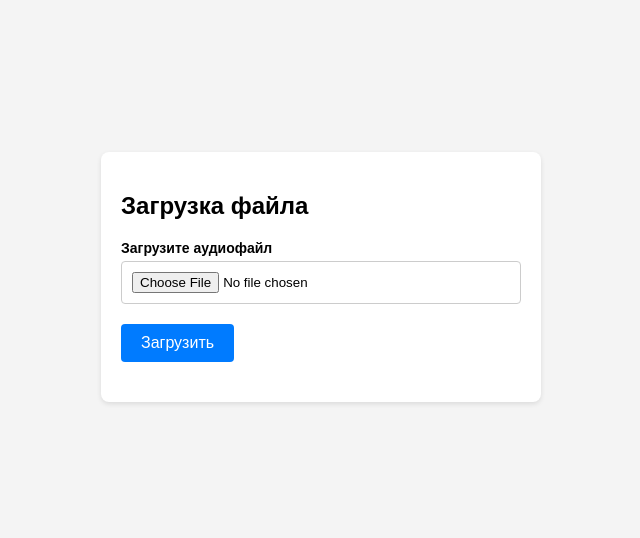
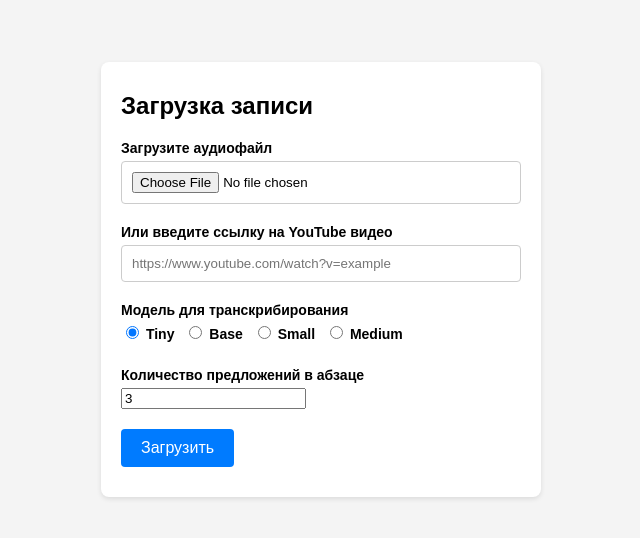
Before and after one commit to sindwrr/lecturec, a Django app: page / in a window 1280 px wide. Shown: the part 48-586 px from the top of the page, without its empty margins (319-959 px from the left). Run offline with Django 5.2, Linux system fonts and the light colour scheme.

Commit message:
Improved input form

```diff
--- a/src/main/templates/index.html
+++ b/src/main/templates/index.html
@@ -39,9 +39,11 @@
             border-radius: 8px;
             box-shadow: 0 2px 5px rgba(0, 0, 0, 0.1);
             padding: 20px;
+            padding-top: 10px;
+            padding-bottom: 10px;
             max-width: 400px;
             width: 100%;
-            margin-top: 200px;
+            margin-top: 110px;
         }
 
         .form-group {
@@ -55,13 +57,18 @@
             margin-bottom: 5px;
         }
 
-        .form-group input[type="file"] {
+        .form-group input[type="file"], .form-group input[type="url"] {
             display: block;
             width: 100%;
             padding: 10px;
             border: 1px solid #ccc;
             border-radius: 4px;
             box-sizing: border-box;
+        }
+
+        .form-group .model-options {
+            display: flex;
+            gap: 10px;
         }
 
         .form-group .btn-submit {
@@ -86,12 +93,29 @@
         <h1>LectuRec</h1>
     </div>
     <div class="container">
-        <h2>Загрузка файла</h2>
+        <h2>Загрузка записи</h2>
         <form id="file_upload" action="" method="post" enctype="multipart/form-data">
             {% csrf_token %}
             <div class="form-group">
                 <label for="file">Загрузите аудиофайл</label>
-                <input type="file" name="file_upload" required>
+                <input type="file" name="file_upload" id="file_upload">
+            </div>
+            <div class="form-group">
+                <label for="youtube_link">Или введите ссылку на YouTube видео</label>
+                <input type="url" name="youtube_link" placeholder="https://www.youtube.com/watch?v=example" pattern="https://.*">
+            </div>
+            <div class="form-group">
+                <label>Модель для транскрибирования</label>
+                <div class="model-options">
+                    <label><input type="radio" name="model" value="tiny" checked> Tiny</label>
+                    <label><input type="radio" name="model" value="base"> Base</label>
+                    <label><input type="radio" name="model" value="small"> Small</label>
+                    <label><input type="radio" name="model" value="medium"> Medium</label>
+                </div>
+            </div>
+            <div class="form-group">
+                <label for="min_sentences">Количество предложений в абзаце</label>
+                <input type="number" name="min_sentences" id="min_sentences" min="1" value="3" required>
             </div>
             <div class="form-group">
                 <button type="submit" class="btn-submit">Загрузить</button>
--- a/src/main/views.py
+++ b/src/main/views.py
@@ -1,8 +1,15 @@
 import os
+import tempfile
 
+import spacy
 import whisper
 from django.http import HttpRequest, HttpResponse
 from django.shortcuts import render
+from pytube import YouTube
+
+# Load SpaCy models for English and Russian
+nlp_en = spacy.load("en_core_web_sm")
+nlp_ru = spacy.load("ru_core_news_sm")
 
 
 def process_file(f):
@@ -17,31 +24,81 @@ def process_file(f):
     return file_path
 
 
+def process_youtube_link(link):
+    yt = YouTube(link)
+    audio_stream = yt.streams.filter(only_audio=True).first()
+    if not audio_stream:
+        raise Exception("No audio stream found in the YouTube video")
+
+    temp_dir = tempfile.gettempdir()
+    file_path = os.path.join(temp_dir, yt.title + ".mp4")
+    audio_stream.download(output_path=temp_dir, filename=yt.title + ".mp4")
+    return file_path
+
+
+def segment_into_paragraphs(text, lang="en", min_sentences=3):
+    if lang == "en":
+        nlp = nlp_en
+    elif lang == "ru":
+        nlp = nlp_ru
+    else:
+        raise ValueError("Unsupported language")
+
+    doc = nlp(text)
+    paragraphs = []
+    paragraph = []
+    sentence_count = 0
+
+    for sent in doc.sents:
+        paragraph.append(sent.text)
+        sentence_count += 1
+        if sentence_count >= min_sentences and sent.text.endswith((".", "!", "?")):
+            paragraphs.append(" ".join(paragraph))
+            paragraph = []
+            sentence_count = 0
+    if paragraph:
+        paragraphs.append(" ".join(paragraph))
+    return "\n\n".join(paragraphs)
+
+
 def index(request: HttpRequest):
     if request.method == "POST":
         uploaded_file = request.FILES.get("file_upload")
+        youtube_link = request.POST.get("youtube_link")
+        model_choice = request.POST.get("model", "small")
+        min_sentences = int(request.POST.get("min_sentences", 3))
+
         if uploaded_file:
             filename = process_file(uploaded_file)
-            model = whisper.load_model("small")
-            result = model.transcribe(filename)
+        elif youtube_link:
+            filename = process_youtube_link(youtube_link)
+        else:
+            return HttpResponse("No file uploaded or link provided", status=400)
 
-            transcript_dir = "transcripts/"
-            if not os.path.exists(transcript_dir):
-                os.makedirs(transcript_dir)
+        model = whisper.load_model(model_choice)
+        result = model.transcribe(filename)
 
-            file_path = os.path.join(transcript_dir, "text.txt")
-            with open(file_path, "w") as dest:
-                dest.write(result["text"])
+        # Determine the language from the transcribed text
+        lang = "en" if all(ord(char) < 128 for char in result["text"]) else "ru"
 
-            with open(file_path, "rb") as f:
-                response = HttpResponse(
-                    f.read(), content_type="application/octet-stream"
-                )
-                response["Content-Disposition"] = (
-                    f"attachment; filename={os.path.basename(file_path)}"
-                )
-                return response
-        else:
-            return HttpResponse("No file uploaded", status=400)
+        # Segment the transcribed text into paragraphs
+        segmented_text = segment_into_paragraphs(
+            result["text"], lang=lang, min_sentences=min_sentences
+        )
+
+        transcript_dir = "transcripts/"
+        if not os.path.exists(transcript_dir):
+            os.makedirs(transcript_dir)
+
+        file_path = os.path.join(transcript_dir, "text.txt")
+        with open(file_path, "w") as dest:
+            dest.write(segmented_text)
+
+        with open(file_path, "rb") as f:
+            response = HttpResponse(f.read(), content_type="application/octet-stream")
+            response["Content-Disposition"] = (
+                f"attachment; filename={os.path.basename(file_path)}"
+            )
+            return response
 
     return render(request, "index.html")
```
